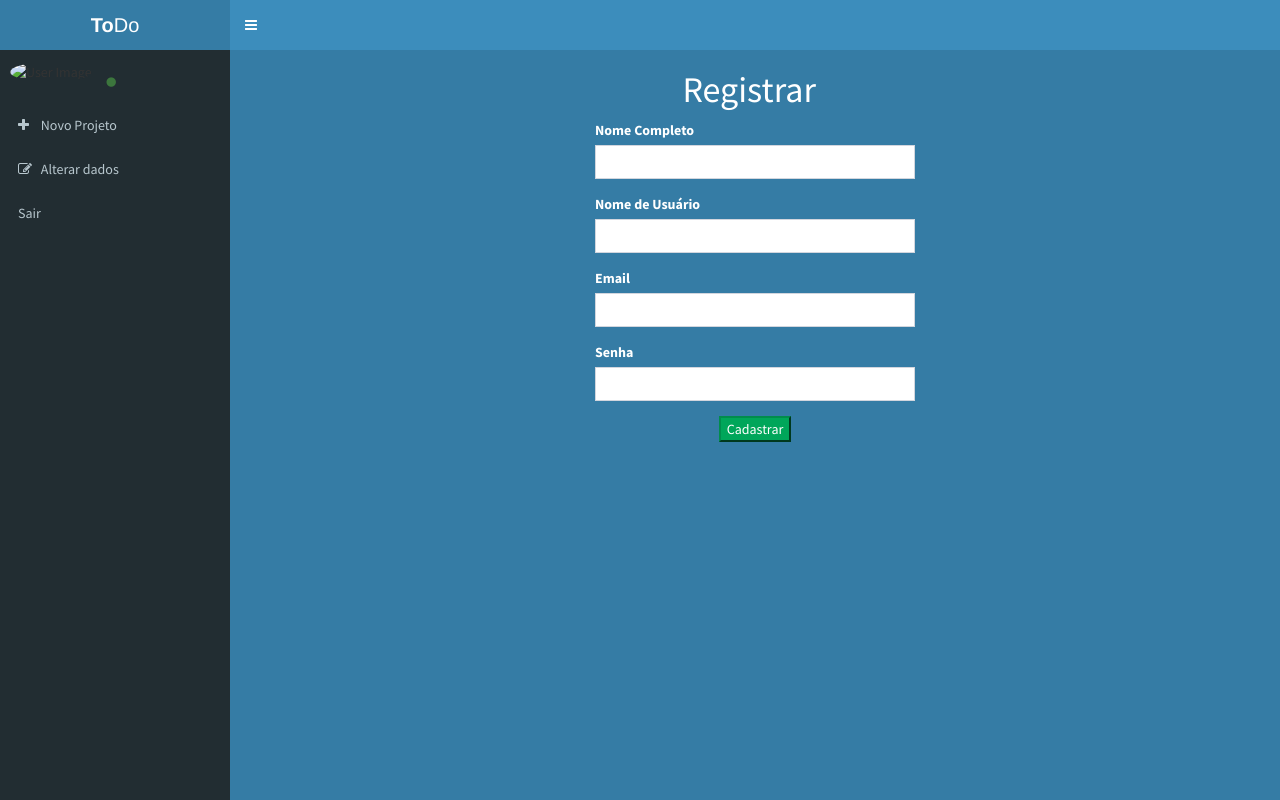
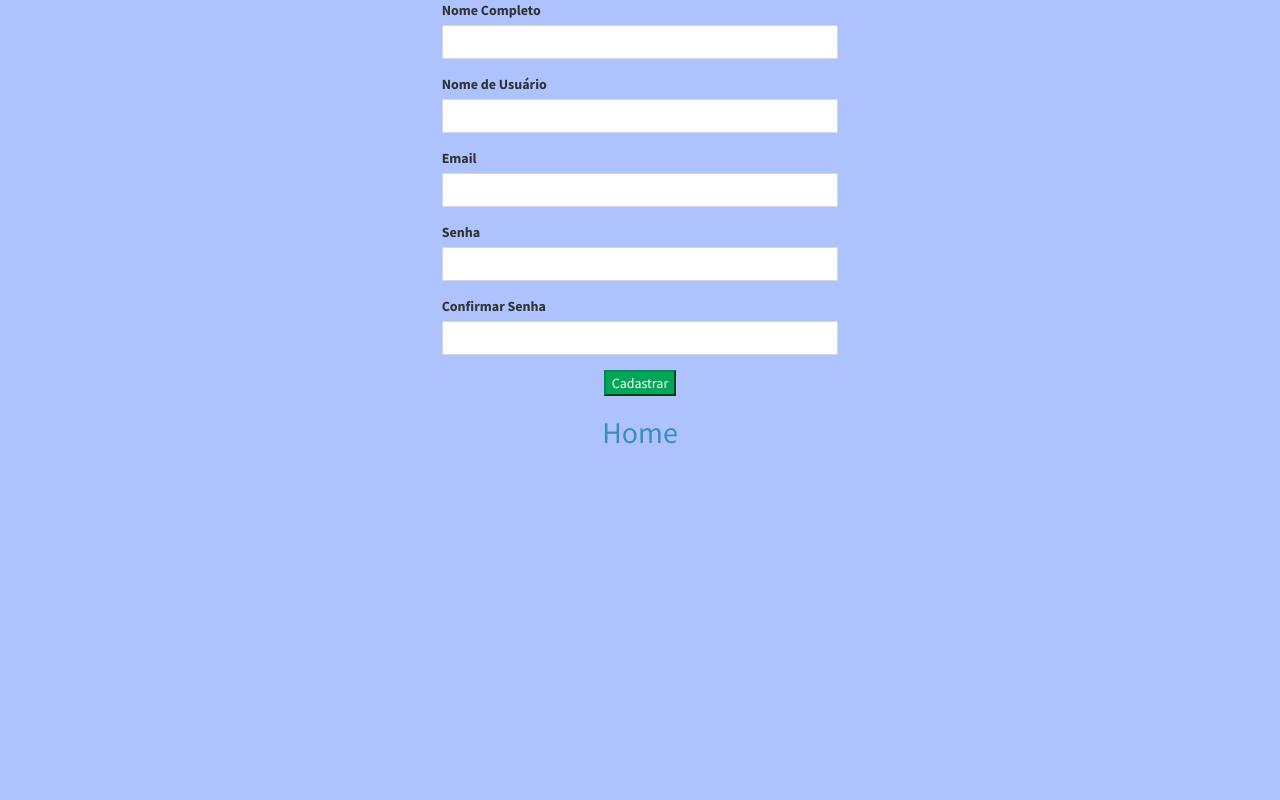
Before and after one commit to EduardoNoronha22/TrabalhoWeb-ToDo, a PHP site: page /cadastrarUsuario.php in a window 1280 px wide. Run offline with PHP 8.4, Linux system fonts and the light colour scheme; data that the repository does not hold is empty; some libraries are stand-ins or nearby versions.

Commit message:
Cadastrar
- Cadastramento OK
- Msg quando sem projetos
- Botao para registrar

```diff
--- a/paginas/cadastrarUsuario.php
+++ b/paginas/cadastrarUsuario.php
@@ -1,3 +1,8 @@
+<?php
+    require '../scripts/config.php';
+    require '../scripts/database.php';
+?>
+
 <!DOCTYPE html>
 <html>
     <head>
@@ -35,87 +40,107 @@
         <script src="https://oss.maxcdn.com/libs/respond.js/1.3.0/respond.min.js"></script>
         <![endif]-->
     </head>
+    <body style="background-color:#aec3fd">
+    <?php
+    /* Pegar os valores do form, validar e enviar para a db*/
+        if(isset($_POST['register'] )){
+            $form["nome"] = DBEscape(strip_tags( trim( $_POST["nome"])));
+            $form["userlogin"] = DBEscape(strip_tags( trim( $_POST["user"])));
+            $senha = $_POST["pwuser"];
+            $csenha = $_POST["conpwuser"];
+            $form["senha"] = sha1($senha);
+            $form["email"] = DBEscape(strip_tags( trim( $_POST["email"])));
 
-    <body class="skin-blue collapsed-box">
-        <div class="wrapper">
-            <header class="main-header">
-                <a href="homepage.php" class="logo"><b>To</b>Do</a>
-                <nav class="navbar navbar-static-top" role="navigation">
-                    <a href="#" class="sidebar-toggle" data-toggle="offcanvas" role="button">
-                        <span class="sr-only">Toggle navigation</span>
-                    </a>
-                </nav>
-            </header>
-            <aside class="main-sidebar">
-                <section class="sidebar">
-                    <!-- Sidebar user panel -->
-                    <div class="user-panel">
-                        <div class="pull-left image">
-                            <img src="<?php echo $userImg ?>" class="img-circle" alt="User Image" />
-                        </div>
-                        <div class="pull-left info">
-                            <p><?php echo $userNome ?></p>
-                            <a><i class="fa fa-circle text-success"></i><?php echo $userMail ?></a>
-                        </div>
-                    </div>
-                    <ul class="sidebar-menu">
-                        <li>
-                            <a href="../paginas/novoprojeto.php">
-                                <i class="fa fa-plus"></i>
-                                <span>Novo Projeto</span>
-                            </a>
-                        </li>
-                        <li>
-                            <a href="../paginas/alterardados.php">
-                                <i class="fa fa-edit"></i>
-                                <span>Alterar dados</span>
-                            </a>
-                        </li>
-                        <li>
-                            <a href="../scripts/logoff.php">
-                                <span>Sair</span>
-                            </a>
-                        </li>
-                    </ul>
-                </section>
-            </aside>
-
-            <div class="content-wrapper bg-light-blue-active">
-                <div class="col-xs-4 col-lg-offset-5">
-                    <h1> Registrar</h1>
-                </div>
-
+            //Verificar se usuario ja existe
+            $validarUsuario = DBRead('usuario', "WHERE userlogin = '{$form["userlogin"]}' LIMIT 1");
+            if($validarUsuario){
+                echo '<p style="text-align: center; font-weight: bold;">Usuário já existe!</p>';
+            }
+            else{
+                //Validar email, nome e usuario
+                if (!preg_match("/^[a-zA-Z ]*$/", $form["nome"])) {
+                  echo '<p style="text-align: center; font-weight: bold;">Nome invalído somente letras e espaços!</p>';
+                }
+                else if (!preg_match("/^[a-zA-Z0-9]*$/", $form["userlogin"])) {
+                  echo '<p style="text-align: center; font-weight: bold;">Usuário invalído somente letras e números!</p>';
+                }
+                else if (!filter_var($form["email"], FILTER_VALIDATE_EMAIL)) {
+                  echo '<p style="text-align: center; font-weight: bold;">Email invalído!</p>';
+                }
+                else{
+                    // Validando vazio
+                    if( empty( $form["nome"])){
+                        echo '<p style="text-align: center; font-weight: bold;">Preencha o nome!</p>';
+                    }
+                    else if( empty( $form["userlogin"])){
+                        echo '<p style="text-align: center; font-weight: bold;">Preencha o usuário</p>';
+                    }
+                    else if( empty( $senha)){
+                        echo '<p style="text-align: center; font-weight: bold;">Preencha a senha</p>';
+                    }
+                    else if( empty( $csenha)){
+                        echo '<p style="text-align: center; font-weight: bold;">Preencha a Confirmação de senha</p>';
+                    }
+                    else if( empty( $form["email"])){
+                        echo '<p style="text-align: center; font-weight: bold;">Preencha o Email</p>';
+                    }
+                    else if($senha != $csenha){
+                        echo '<p style="text-align: center; font-weight: bold;">Senha e confirmação não conferem!</p>';
+                    }
+                    //Gravar tarefa
+                    else{
+                        if( DBCreate('usuario', $form)){
+                            echo '<p style="text-align: center; font-weight: bold;">Usuário cadastrado!</p>';
+                        }
+                        else{
+                            echo '<p style="text-align: center; font-weight: bold;">Ocorreu um erro!</p>';
+                        }
+                    }
+                }
+            }
+            echo "<hr>";
+        }
+    ?>
+            <form action="" method="POST">
                 <div class="col-xs-4 col-lg-offset-4">
                     <div class="form-group">
                         <label for="nome"> Nome Completo</label>
-                        <input type="text" class="form-control" name="" id="nome" aria-describedby="helpId"
+                        <input type="text" class="form-control" name="nome" id="nome" aria-describedby="helpId"
                                placeholder="">
                     </div>
 
                     <div class="form-group">
                         <label for="user"> Nome de Usuário</label>
-                        <input type="text" class="form-control" name="" id="user" aria-describedby="helpId"
+                        <input type="text" class="form-control" name="user" id="user" aria-describedby="helpId"
                                placeholder="">
                     </div>
 
                     <div class="form-group">
                         <label for="email"> Email</label>
-                        <input type="email" class="form-control" name="" id="email" aria-describedby="emailHelpId"
+                        <input type="email" class="form-control" name="email" id="email" aria-describedby="emailHelpId"
                                placeholder="">
                     </div>
 
                     <div class="form-group">
                         <label for="pwuser">Senha</label>
-                        <input type="password" class="form-control" name="" id="pwuser" placeholder="">
+                        <input type="password" class="form-control" name="pwuser" id="pwuser" placeholder="">
+                    </div>
+
+                    <div class="form-group">
+                        <label for="confirmapwuser">Confirmar Senha</label>
+                        <input type="password" class="form-control" name="conpwuser" id="conpwuser" placeholder="">
                     </div>
 
                     <div class="text-center">
-                        <button type="submit" class="btn-success "> Cadastrar</button>
+                        <button type="submit" class="btn-success" name="register" value="register"> Cadastrar</button>
+                    </div>
+                    <div class="text-center">
+                        <a href="../paginas/index.php">
+                            <h2 class="text-center">Home</h3>
+                        </a>
                     </div>
                 </div>
-
-            </div>
-        </div>
+            </form>
 
         <script src="../plugins/jQuery/jQuery-2.1.3.min.js"></script>
         <script src="../bootstrap/js/bootstrap.min.js" type="text/javascript"></script>
--- a/paginas/homepage.php
+++ b/paginas/homepage.php
@@ -124,7 +124,7 @@
                             <?php
                                 $projetos = DBRead('projeto'," WHERE (`id_user` = '".$userId ."')");
                                 if(!$projetos){
-                                    echo '<p style="text-align: center; font-weight: bold;">Você ainda não tem nenhum projeto!</p>';
+                                    echo '<p style="text-align: center; font-weight: bold; color:black;">Você ainda não tem nenhum projeto!</p>';
                                 }
                                 else
                                     foreach($projetos as $projeto){
--- a/paginas/index.php
+++ b/paginas/index.php
@@ -53,11 +53,13 @@
                     <div class="row">
                         <div class="col-xs-4">
                             <button type="submit" class="btn btn-primary btn-block btn-flat">Entrar</button>
-                            <button type="submit" class="btn btn-primary btn-block btn-flat">Registrar</button>
                         </div>
                     </div>
                 </form>
             </div>
+            <form action="../paginas/cadastrarUsuario.php">
+            <button type="submit" class="btn btn-primary btn-block btn-flat">Registrar</button>
+            </form>
         </div>
     </body>
 </html>
```
